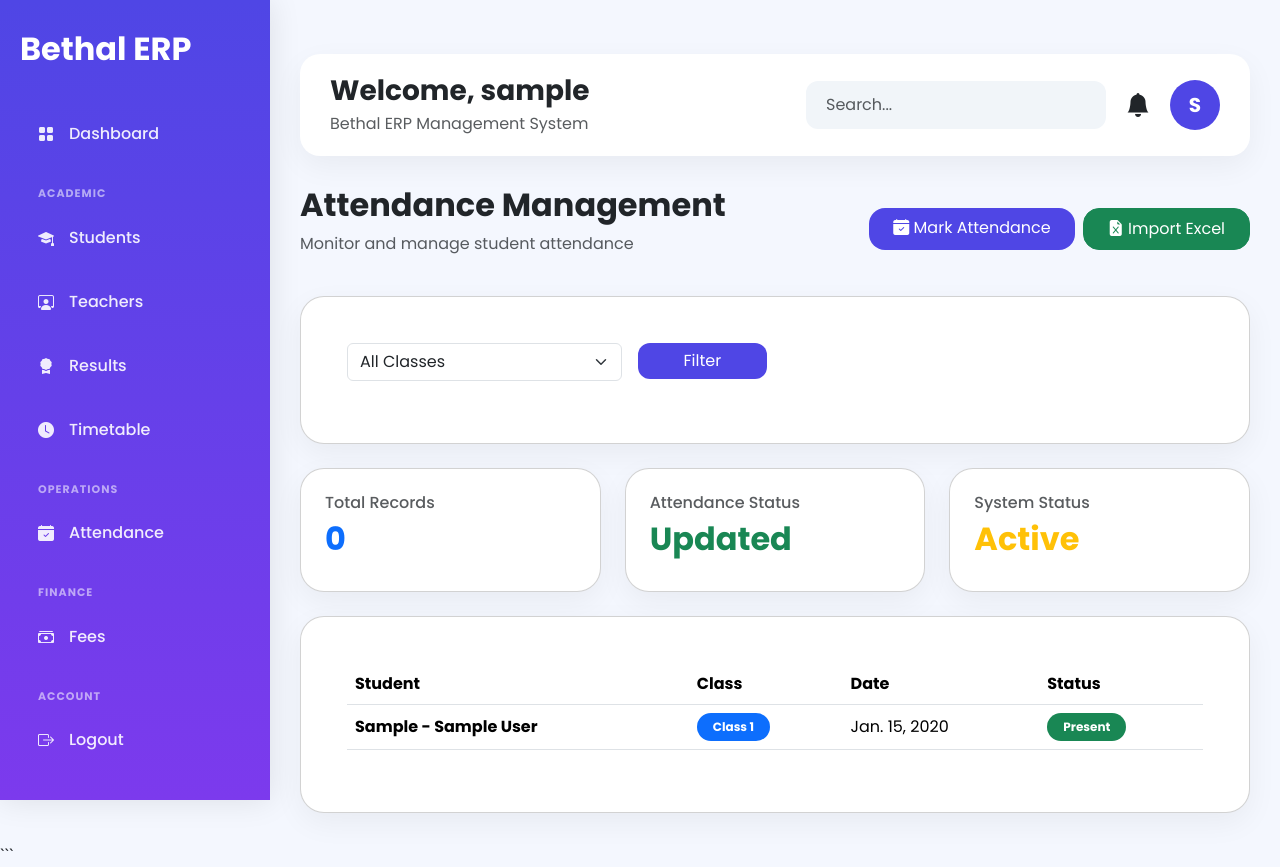
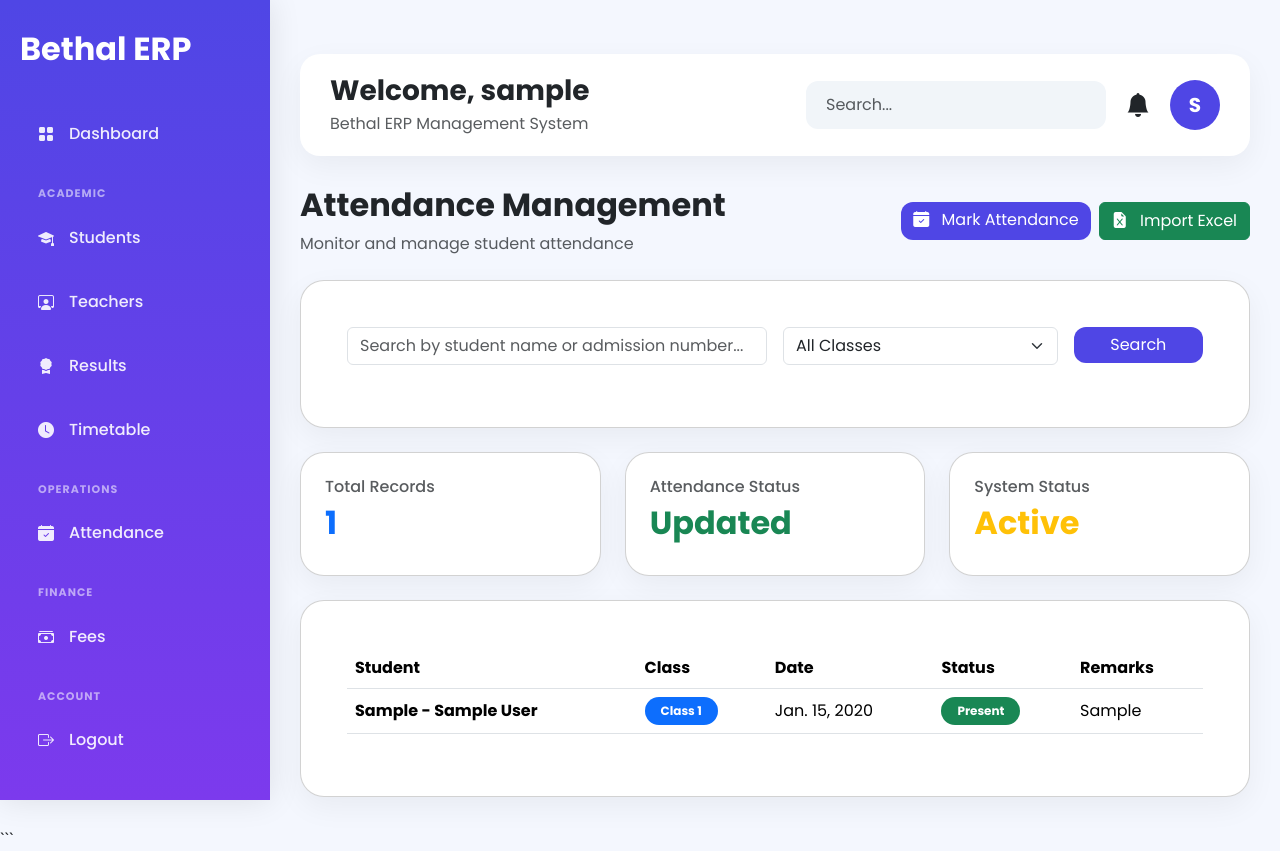
Before and after one commit to Mugilan-11/School_erp_system, a Django app: page /attendance-list/ in a window 1280 px wide. After the commit the page ends 835 px from the top, so only its background shows below. Run offline with Django 5.2, Linux system fonts and the light colour scheme; a user stored in the database is signed in; tables that the repository leaves empty hold one stand-in row (values such as "Sample post").

Commit message:
Attendance pagination and UI updated

````diff
--- a/templates/attendance/attendance_list.html
+++ b/templates/attendance/attendance_list.html
@@ -1,3 +1,4 @@
+```html
 {% extends 'base/base.html' %}
 
 {% block content %}
@@ -9,15 +10,11 @@
     <div>
 
         <h2 class="fw-bold">
-
             Attendance Management
-
         </h2>
 
-        <p class="text-muted">
-
+        <p class="text-muted mb-0">
             Monitor and manage student attendance
-
         </p>
 
     </div>
@@ -28,24 +25,18 @@
 
         <a
             href="{% url 'mark_attendance' %}"
-            class="btn btn-primary px-4 py-2 rounded-4"
+            class="btn btn-primary"
         >
-
-            <i class="bi bi-calendar-check-fill"></i>
-
+            <i class="bi bi-calendar-check-fill me-2"></i>
             Mark Attendance
-
         </a>
 
         <a
             href="{% url 'import_attendance' %}"
-            class="btn btn-success px-4 py-2 rounded-4"
+            class="btn btn-success"
         >
-
-            <i class="bi bi-file-earmark-excel-fill"></i>
-
+            <i class="bi bi-file-earmark-excel-fill me-2"></i>
             Import Excel
-
         </a>
 
     </div>
@@ -54,7 +45,7 @@
 
 </div>
 
-<!-- CLASS FILTER -->
+<!-- SEARCH + FILTER -->
 
 {% if request.user.role == 'ADMIN' or request.user.role == 'TEACHER' %}
 
@@ -66,6 +57,18 @@
 
             <div class="row g-3">
 
+                <div class="col-md-6">
+
+                    <input
+                        type="text"
+                        name="search"
+                        value="{{ search_query }}"
+                        class="form-control"
+                        placeholder="Search by student name or admission number..."
+                    >
+
+                </div>
+
                 <div class="col-md-4">
 
                     <select
@@ -74,23 +77,21 @@
                     >
 
                         <option value="">
-
                             All Classes
-
                         </option>
 
-                        {% for i in "123456789101112" %}
-
-                        <option
-                            value="{{ i }}"
-                            {% if request.GET.class == i %}selected{% endif %}
-                        >
-
-                            Class {{ i }}
-
-                        </option>
-
-                        {% endfor %}
+                        <option value="1" {% if request.GET.class == "1" %}selected{% endif %}>Class 1</option>
+                        <option value="2" {% if request.GET.class == "2" %}selected{% endif %}>Class 2</option>
+                        <option value="3" {% if request.GET.class == "3" %}selected{% endif %}>Class 3</option>
+                        <option value="4" {% if request.GET.class == "4" %}selected{% endif %}>Class 4</option>
+                        <option value="5" {% if request.GET.class == "5" %}selected{% endif %}>Class 5</option>
+                        <option value="6" {% if request.GET.class == "6" %}selected{% endif %}>Class 6</option>
+                        <option value="7" {% if request.GET.class == "7" %}selected{% endif %}>Class 7</option>
+                        <option value="8" {% if request.GET.class == "8" %}selected{% endif %}>Class 8</option>
+                        <option value="9" {% if request.GET.class == "9" %}selected{% endif %}>Class 9</option>
+                        <option value="10" {% if request.GET.class == "10" %}selected{% endif %}>Class 10</option>
+                        <option value="11" {% if request.GET.class == "11" %}selected{% endif %}>Class 11</option>
+                        <option value="12" {% if request.GET.class == "12" %}selected{% endif %}>Class 12</option>
 
                     </select>
 
@@ -102,9 +103,7 @@
                         type="submit"
                         class="btn btn-primary w-100"
                     >
-
-                        Filter
-
+                        Search
                     </button>
 
                 </div>
@@ -128,15 +127,11 @@
         <div class="card dashboard-card p-4">
 
             <h6 class="text-muted">
-
                 Total Records
-
             </h6>
 
             <h2 class="fw-bold text-primary">
-
-                {{ attendance_records|length }}
-
+                {{ page_obj.paginator.count }}
             </h2>
 
         </div>
@@ -148,15 +143,11 @@
         <div class="card dashboard-card p-4">
 
             <h6 class="text-muted">
-
                 Attendance Status
-
             </h6>
 
             <h2 class="fw-bold text-success">
-
                 Updated
-
             </h2>
 
         </div>
@@ -168,15 +159,11 @@
         <div class="card dashboard-card p-4">
 
             <h6 class="text-muted">
-
                 System Status
-
             </h6>
 
             <h2 class="fw-bold text-warning">
-
                 Active
-
             </h2>
 
         </div>
@@ -203,6 +190,7 @@
                         <th>Class</th>
                         <th>Date</th>
                         <th>Status</th>
+                        <th>Remarks</th>
 
                     </tr>
 
@@ -215,48 +203,50 @@
                     <tr>
 
                         <td>
-
                             <div class="fw-bold">
-
                                 {{ attendance.student }}
-
                             </div>
-
                         </td>
 
                         <td>
 
                             <span class="badge bg-primary px-3 py-2 rounded-pill">
-
                                 Class {{ attendance.student.student_class }}
-
                             </span>
 
                         </td>
 
                         <td>
-
                             {{ attendance.date }}
-
                         </td>
 
                         <td>
 
                             {% if attendance.status == 'Present' %}
 
-                                <span class="badge bg-success px-3 py-2 rounded-pill">
-
-                                    Present
-
-                                </span>
+                            <span class="badge bg-success px-3 py-2 rounded-pill">
+                                Present
+                            </span>
 
                             {% else %}
 
-                                <span class="badge bg-danger px-3 py-2 rounded-pill">
+                            <span class="badge bg-danger px-3 py-2 rounded-pill">
+                                Absent
+                            </span>
 
-                                    Absent
+                            {% endif %}
 
-                                </span>
+                        </td>
+
+                        <td>
+
+                            {% if attendance.remarks %}
+
+                                {{ attendance.remarks }}
+
+                            {% else %}
+
+                                <span class="text-muted">—</span>
 
                             {% endif %}
 
@@ -268,16 +258,14 @@
 
                     <tr>
 
-                        <td colspan="4" class="text-center py-5">
+                        <td colspan="5" class="text-center py-5">
 
                             <div class="text-muted">
 
                                 <i class="bi bi-calendar-x fs-1"></i>
 
                                 <p class="mt-3">
-
                                     No attendance records found
-
                                 </p>
 
                             </div>
@@ -294,8 +282,59 @@
 
         </div>
 
+        {% if page_obj.has_other_pages %}
+
+        <nav class="mt-4">
+
+            <ul class="pagination justify-content-center">
+
+                {% if page_obj.has_previous %}
+
+                <li class="page-item">
+
+                    <a
+                        class="page-link"
+                        href="?page={{ page_obj.previous_page_number }}"
+                    >
+                        Previous
+                    </a>
+
+                </li>
+
+                {% endif %}
+
+                <li class="page-item active">
+
+                    <span class="page-link">
+                        {{ page_obj.number }}
+                    </span>
+
+                </li>
+
+                {% if page_obj.has_next %}
+
+                <li class="page-item">
+
+                    <a
+                        class="page-link"
+                        href="?page={{ page_obj.next_page_number }}"
+                    >
+                        Next
+                    </a>
+
+                </li>
+
+                {% endif %}
+
+            </ul>
+
+        </nav>
+
+        {% endif %}
+
     </div>
 
 </div>
 
 {% endblock %}
+```
````
